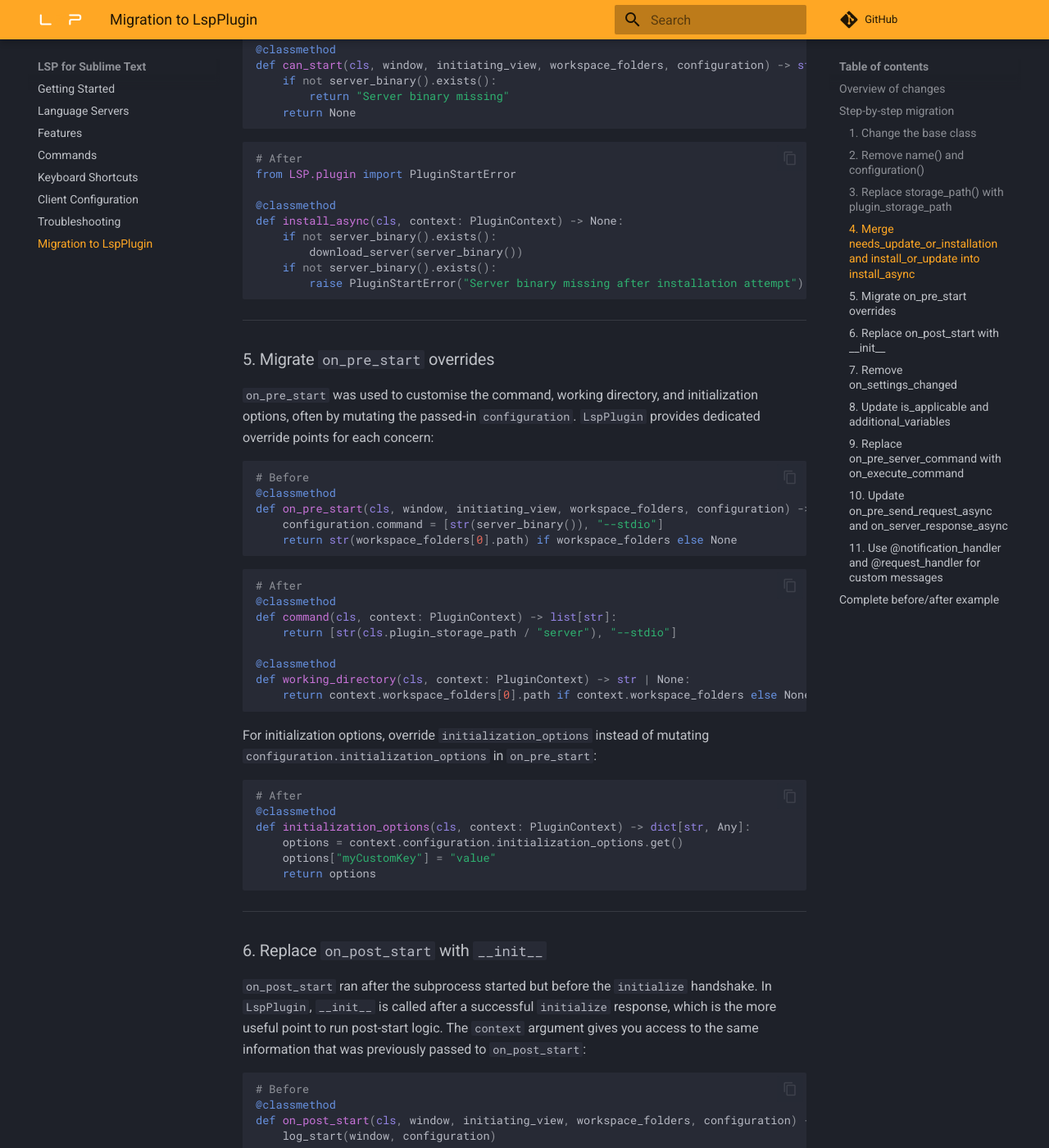
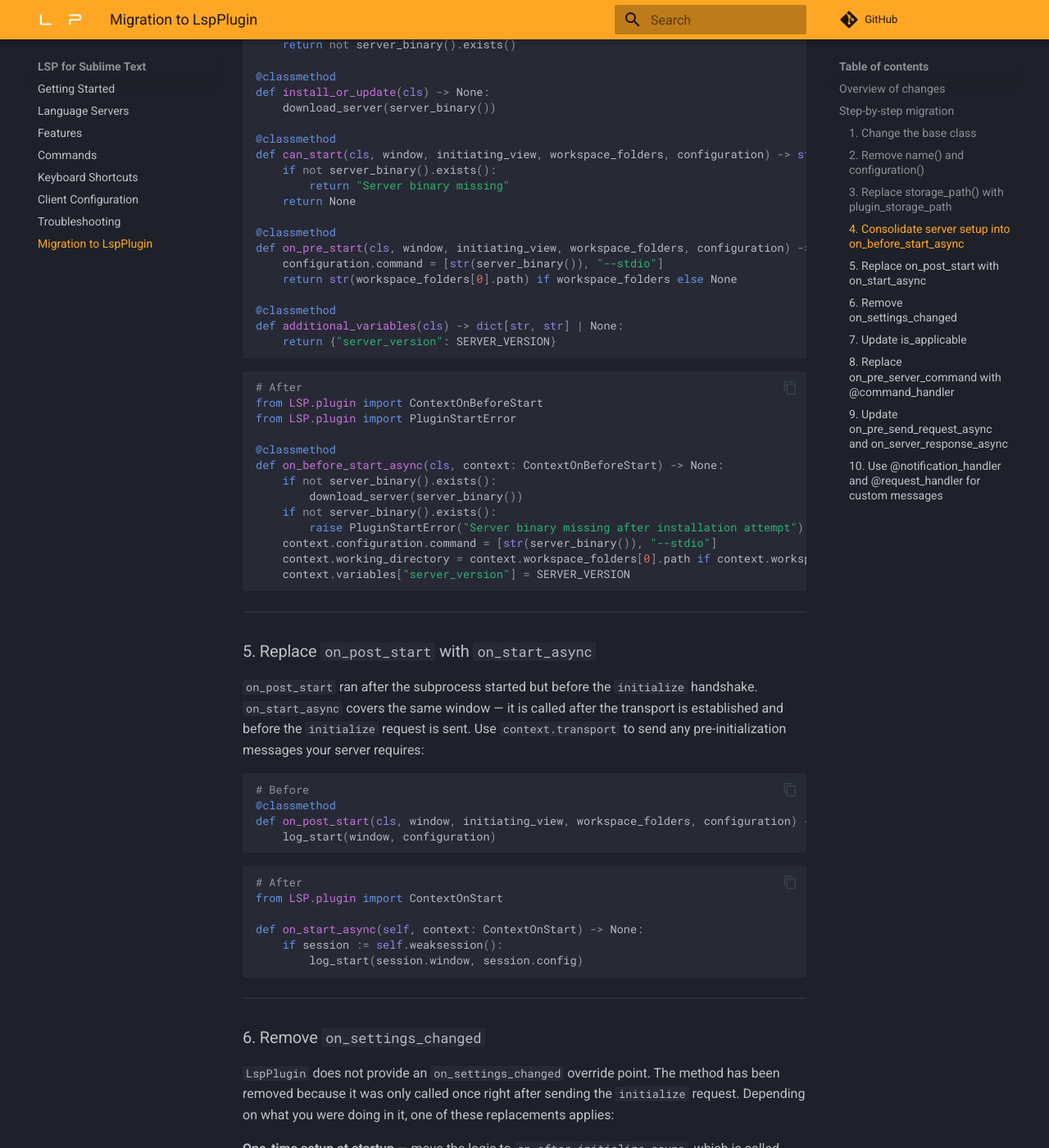
Before and after one commit to sublimelsp/LSP, an MkDocs documentation site: the page built from docs/src/migrating_to_lsp_plugin.md, in a window 1280 px wide and 1400 px high, scrolled down 3660 px. Shown: the whole window at 82% size. Built offline with MkDocs 1.6.1 and Material for MkDocs 9.7.7, drawn with Linux system fonts in a browser that asks for light colours; comment, search, counter and statistics services are not loaded; some of the changed text lies outside the part shown.

Commit message:
update migration

````diff
--- a/docs/src/migrating_to_lsp_plugin.md
+++ b/docs/src/migrating_to_lsp_plugin.md
@@ -14,22 +14,20 @@
 | `name()` | Removed - derived automatically from the package name and exposed as a `name` property |
 | `configuration()` | Removed - settings file located automatically |
 | `storage_path()` | `plugin_storage_path` class attribute (derived automatically) |
-| `needs_update_or_installation()` + `install_or_update()` | `install_async(context)` |
-| `can_start(window, view, folders, config)` | Raise `PluginStartError` from `install_async` (or other `@classmethod`) |
-| `on_pre_start(window, view, folders, config)` | `command(context)`, `working_directory(context)`, `initialization_options(context)` |
-| `on_post_start(window, view, folders, config)` | `__init__(weaksession, context)` |
-| `on_settings_changed(settings: DottedDict)` | `__init__(weaksession, context)` |
-| `is_applicable(view, config)` | `is_applicable(context)` |
-| `additional_variables()` | `additional_variables(context)` |
-| `on_pre_server_command(command, done_callback)` | `on_execute_command(command)` - return a `Promise` instead of invoking a callback |
+| `needs_update_or_installation()` + `install_or_update()` + `can_start()` + `on_pre_start()` + `additional_variables()` | `on_before_start_async(context)` |
+| `on_post_start(window, view, folders, config)` | `on_start_async(context)` |
+| `on_settings_changed(settings: DottedDict)` | `on_after_initialize_async()` for one-time setup; `on_pre_send_response_async(response)` for dynamic `workspace/configuration` |
+| `is_applicable(view, config)` | `is_applicable(context: ContextIsApplicable)` |
+| `on_pre_server_command(command, done_callback)` | `@command_handler` decorator |
 | `on_pre_send_request_async(request_id, request)` | `on_pre_send_request_async(request, view)` |
 | `on_server_response_async(method, response)` | `on_server_response_async(response)` |
 | `register_plugin(MyPlugin)` / `unregister_plugin(MyPlugin)` | `MyPlugin.register()` / `MyPlugin.unregister()` - no standalone import needed |
+| *(not present)* | `on_before_start_async(context)` — classmethod, replaces several AbstractPlugin hooks |
+| *(not present)* | `on_start_async(context)` — replaces `on_before_initialize` |
+| *(not present)* | `on_after_initialize_async()` |
+| *(not present)* | `on_pre_send_response_async(response)` |
 
-All other instance methods (`on_workspace_configuration`,
-`on_pre_send_notification_async`, `on_server_notification_async`, `on_open_uri_async`,
-`on_session_buffer_changed_async`, `on_selection_modified_async`, `on_session_end_async`)
-are available in `LspPlugin` with the same name and the same signature.
+All other instance methods (`on_pre_send_notification_async`, `on_server_notification_async`, `on_open_uri_async`, `on_session_buffer_changed_async`, `on_selection_modified_async`, `on_session_end_async`) are available in `LspPlugin` with the same name and the same signature.
 
 ---
 
@@ -53,9 +51,7 @@ class LspFoo(LspPlugin):
     ...
 ```
 
-`LspPlugin` provides `register()` and `unregister()` classmethods, so `register_plugin` and
-`unregister_plugin` **no longer need to be imported or called directly**. Replace them with calls
-on your plugin class:
+`LspPlugin` provides `register()` and `unregister()` classmethods, so `register_plugin` and `unregister_plugin` **no longer need to be imported or called directly**. Replace them with calls on your plugin class:
 
 ```python
 # Before
@@ -123,9 +119,11 @@ server_dir = cls.plugin_storage_path / "server"
 
 ---
 
-### 4. Merge `needs_update_or_installation` and `install_or_update` into `install_async`
+### 4. Consolidate server setup into `on_before_start_async`
 
-`install_async` is always called before the server starts and runs on a worker thread. Combine your install check and install logic there. To abort startup with a user-visible message, raise `PluginStartError` (this replaces returning a string from `can_start`):
+`on_before_start_async` is the single hook called just before the server process starts. It runs on a worker thread and replaces `needs_update_or_installation`, `install_or_update`, `can_start`, `on_pre_start`, and `additional_variables` from `AbstractPlugin`.
+
+Mutate `context.configuration`, `context.variables`, and `context.working_directory` to influence how the server is launched. To abort startup with a user-visible message, raise `PluginStartError` with a chosen message:
 
 ```python
 # Before
@@ -142,61 +140,38 @@ def can_start(cls, window, initiating_view, workspace_folders, configuration) ->
     if not server_binary().exists():
         return "Server binary missing"
     return None
+
+@classmethod
+def on_pre_start(cls, window, initiating_view, workspace_folders, configuration) -> str | None:
+    configuration.command = [str(server_binary()), "--stdio"]
+    return str(workspace_folders[0].path) if workspace_folders else None
+
+@classmethod
+def additional_variables(cls) -> dict[str, str] | None:
+    return {"server_version": SERVER_VERSION}
 ```
 
 ```python
 # After
+from LSP.plugin import ContextOnBeforeStart
 from LSP.plugin import PluginStartError
 
 @classmethod
-def install_async(cls, context: PluginContext) -> None:
+def on_before_start_async(cls, context: ContextOnBeforeStart) -> None:
     if not server_binary().exists():
         download_server(server_binary())
     if not server_binary().exists():
         raise PluginStartError("Server binary missing after installation attempt")
+    context.configuration.command = [str(server_binary()), "--stdio"]
+    context.working_directory = context.workspace_folders[0].path if context.workspace_folders else None
+    context.variables["server_version"] = SERVER_VERSION
 ```
 
 ---
 
-### 5. Migrate `on_pre_start` overrides
+### 5. Replace `on_post_start` with `on_start_async`
 
-`on_pre_start` was used to customise the command, working directory, and initialization options, often by mutating the passed-in `configuration`. `LspPlugin` provides dedicated override points for each concern:
-
-```python
-# Before
-@classmethod
-def on_pre_start(cls, window, initiating_view, workspace_folders, configuration) -> str | None:
-    configuration.command = [str(server_binary()), "--stdio"]
-    return str(workspace_folders[0].path) if workspace_folders else None
-```
-
-```python
-# After
-@classmethod
-def command(cls, context: PluginContext) -> list[str]:
-    return [str(cls.plugin_storage_path / "server"), "--stdio"]
-
-@classmethod
-def working_directory(cls, context: PluginContext) -> str | None:
-    return context.workspace_folders[0].path if context.workspace_folders else None
-```
-
-For initialization options, override `initialization_options` instead of mutating `configuration.initialization_options` in `on_pre_start`:
-
-```python
-# After
-@classmethod
-def initialization_options(cls, context: PluginContext) -> dict[str, Any]:
-    options = context.configuration.initialization_options.get()
-    options["myCustomKey"] = "value"
-    return options
-```
-
----
-
-### 6. Replace `on_post_start` with `__init__`
-
-`on_post_start` ran after the subprocess started but before the `initialize` handshake. In `LspPlugin`, `__init__` is called after a successful `initialize` response, which is the more useful point to run post-start logic. The `context` argument gives you access to the same information that was previously passed to `on_post_start`:
+`on_post_start` ran after the subprocess started but before the `initialize` handshake. `on_start_async` covers the same window — it is called after the transport is established and before the `initialize` request is sent. Use `context.transport` to send any pre-initialization messages your server requires:
 
 ```python
 # Before
@@ -207,62 +182,65 @@ def on_post_start(cls, window, initiating_view, workspace_folders, configuration
 
 ```python
 # After
-def __init__(self, weaksession) -> None:
-    super().__init__(weaksession)
-    if session := weaksession():
+from LSP.plugin import ContextOnStart
+
+def on_start_async(self, context: ContextOnStart) -> None:
+    if session := self.weaksession():
         log_start(session.window, session.config)
 ```
 
 ---
 
-### 7. Remove `on_settings_changed`
+### 6. Remove `on_settings_changed`
 
-`LspPlugin` does not provide an `on_settings_changed` override point. The method has been removed because it was only called once right after sending the `initialize` request and the same result can be achieved by running the logic from `__init__` (called after a successful `initialize` response) for one-time setup, or by using `on_workspace_configuration` to adjust per-request configuration values dynamically.
+`LspPlugin` does not provide an `on_settings_changed` override point. The method has been removed because it was only called once right after sending the `initialize` request. Depending on what you were doing in it, one of these replacements applies:
 
-If you were using `on_settings_changed` to apply a fixed setting at startup, move that logic to `__init__`:
+**One-time setup at startup** — move the logic to `on_after_initialize_async`, which is called after a successful `initialize` response:
 
 ```python
 # After — one-time setup
-def __init__(self, weaksession, context: PluginContext) -> None:
-    super().__init__(weaksession, context)
-    context.configuration.settings.set('foo', 'bar')
+def on_after_initialize_async(self) -> None:
+    if session := self.weaksession():
+        session.config.settings.set('foo', 'bar')
 ```
 
-If you were using it to adjust configuration returned for `workspace/configuration` requests, use `on_workspace_configuration` instead.
+**Adjusting `workspace/configuration` responses dynamically** — override `on_pre_send_response_async` and filter on the method name. The `response['result']` can be mutated before the value is sent back to the server:
+
+```python
+# After — dynamic configuration
+def on_pre_send_response_async(self, response: ClientResponse) -> None:
+    if response['method'] == 'workspace/configuration':
+        for item in response['result']:
+            item['myKey'] = 'myValue'
+```
 
 ---
 
-### 8. Update `is_applicable` and `additional_variables`
+### 7. Update `is_applicable`
 
-Both methods now receive a single `PluginContext` argument instead of individual parameters. `context.view` and `context.configuration` replace the former `view` and `config` arguments. `additional_variables` now always expects a dict value (default implementation returns empty dict):
+`is_applicable` now receives a `ContextIsApplicable` argument instead of separate `view` and `config` parameters:
 
 ```python
 # Before
 @classmethod
 def is_applicable(cls, view: sublime.View, config: ClientConfig) -> bool:
     return super().is_applicable(view, config) and my_condition(view)
-
-@classmethod
-def additional_variables(cls) -> dict[str, str] | None:
-    return {"server_version": SERVER_VERSION}
 ```
 
 ```python
 # After
-@classmethod
-def is_applicable(cls, context: PluginContext) -> bool:
-    return super().is_applicable(context) and my_condition(context.view)
+from LSP.plugin import ContextIsApplicable
 
 @classmethod
-def additional_variables(cls, context: PluginContext) -> dict[str, str]:
-    return {"server_version": SERVER_VERSION}
+def is_applicable(cls, context: ContextIsApplicable) -> bool:
+    return super().is_applicable(context) and my_condition(context.view)
 ```
 
 ---
 
-### 9. Replace `on_pre_server_command` with `on_execute_command`
+### 8. Replace `on_pre_server_command` with `@command_handler`
 
-The callback-based approach is replaced by returning a `Promise`:
+The callback-based `on_pre_server_command` is replaced by the `@command_handler` decorator. Each decorated method handles one specific command by name and receives the command's `arguments` list (or `None`):
 
 ```python
 # Before
@@ -276,17 +254,17 @@ def on_pre_server_command(self, command: ExecuteCommandParams, done_callback: Ca
 
 ```python
 # After
-from LSP.plugin import Promise
+from LSP.plugin import command_handler
+from LSP.plugin import LSPAny
 
-def on_execute_command(self, command: ExecuteCommandParams) -> Promise[None] | None:
-    if command["command"] == "foo/bar":
-        return Promise.resolve(handle_command(command))
-    return None
+@command_handler('foo/bar')
+def on_foo_bar(self, arguments: list[LSPAny] | None) -> Promise[None]:
+    return Promise.resolve(handle_command(arguments))
 ```
 
 ---
 
-### 10. Update `on_pre_send_request_async` and `on_server_response_async`
+### 9. Update `on_pre_send_request_async` and `on_server_response_async`
 
 Both methods have had their signatures simplified.
 
@@ -321,7 +299,7 @@ def on_server_response_async(self, response: ServerResponse) -> None:
 
 ---
 
-### 11. Use `@notification_handler` and `@request_handler` for custom messages
+### 10. Use `@notification_handler` and `@request_handler` for custom messages
 
 `LspPlugin` introduces decorators to handle non-standard server-to-client notifications and requests. These replace manual approach with method names transformed using logic from `method2attr`:
 
@@ -348,71 +326,3 @@ from LSP.plugin import request_handler
 def on_eslint_open_doc(self, params: TextDocumentIdentifier) -> Promise[bool]:
     ...
 ```
-
----
-
-## Complete before/after example
-
-```python
-# Before - AbstractPlugin
-from LSP.plugin import AbstractPlugin
-from LSP.plugin import register_plugin
-from LSP.plugin import unregister_plugin
-
-
-class LspFoo(AbstractPlugin):
-
-    @classmethod
-    def name(cls) -> str:
-        return "foo"
-
-    @classmethod
-    def needs_update_or_installation(cls) -> bool:
-        return not (cls.storage_path() / "foo" / "server").exists()
-
-    @classmethod
-    def install_or_update(cls) -> None:
-        download_server()
-
-    @classmethod
-    def on_pre_start(cls, window, initiating_view, workspace_folders, configuration) -> str | None:
-        configuration.command = [str(cls.storage_path() / "foo" / "server"), "--stdio"]
-        return None
-
-
-def plugin_loaded() -> None:
-    register_plugin(LspFoo)
-
-
-def plugin_unloaded() -> None:
-    unregister_plugin(LspFoo)
-```
-
-```python
-# After - LspPlugin
-from LSP.plugin import LspPlugin
-from LSP.plugin import PluginContext
-from LSP.plugin import PluginStartError
-
-
-class LspFoo(LspPlugin):
-
-    @classmethod
-    def install_async(cls, context: PluginContext) -> None:
-        if not (cls.plugin_storage_path / "server").exists():
-            download_server()
-        if not (cls.plugin_storage_path / "server").exists():
-            raise PluginStartError("Failed to install foo language server")
-
-    @classmethod
-    def command(cls, context: PluginContext) -> list[str]:
-        return [str(cls.plugin_storage_path / "server"), "--stdio"]
-
-
-def plugin_loaded() -> None:
-    LspFoo.register()
-
-
-def plugin_unloaded() -> None:
-    LspFoo.unregister()
-```
````
